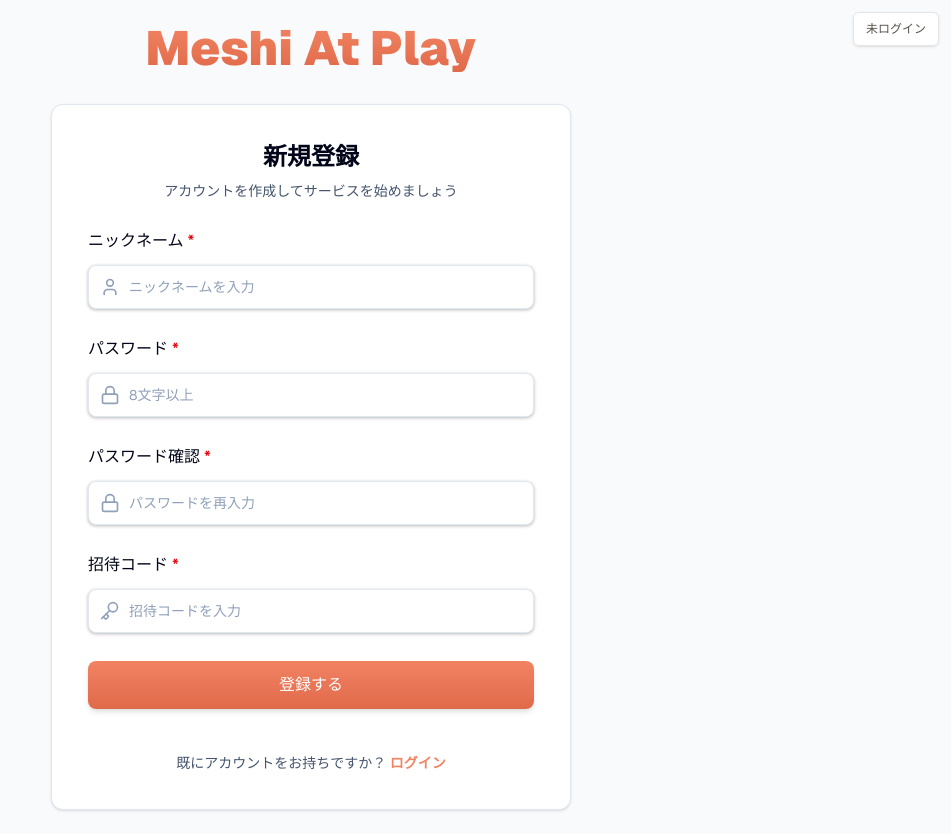
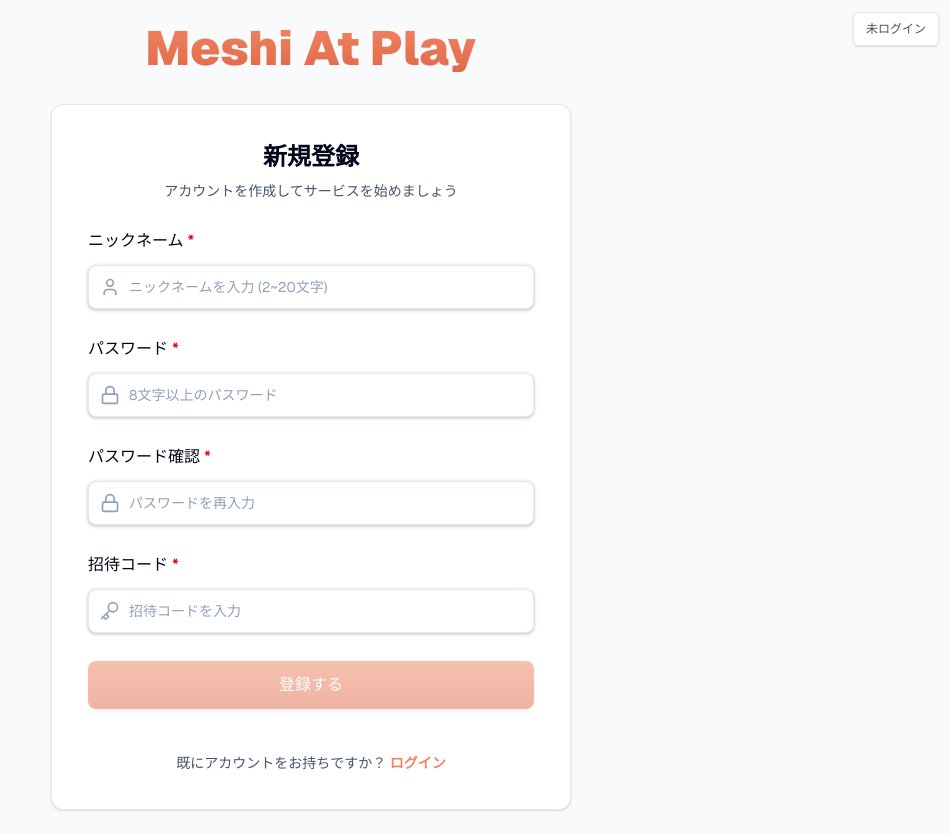
Before and after one commit to dayannne/day-meshi-at-p-next, a Next.js app: page /signup in a window 1280 px wide. Shown: the whole page, without its empty margins (329-1280 px from the left). Built offline with nearby package versions, Linux system fonts and the light colour scheme; no server answers.

Commit message:
update: Enhance auth form validation and state management - Refine validation rules for nickname and password. - Implement proactive nickname duplication check. - Separate schema definitions and logic for client/server use. - Add client-side Zod validation and local state management in SignupForm.

```diff
--- a/src/features/auth/components/SignupForm.tsx
+++ b/src/features/auth/components/SignupForm.tsx
@@ -1,10 +1,11 @@
 "use client";
 
 import Link from "next/link";
-import { useActionState } from "react";
+import { useActionState, useState, useTransition } from "react";
 import { User, Lock, Key } from "lucide-react";
 
-import { signupWithInviteAction } from "../actions";
+import { signupWithInviteAction, AuthActionState } from "../actions";
+import { signupWithInviteSchema } from "../schema";
 import { Button } from "@/components/ui/Button";
 import { Input } from "@/components/ui/Input";
 import { FormItem, FormLabel, FormControl, FormMessage } from "@/components/ui/Form";
@@ -14,15 +15,57 @@ type SignupFormProps = {
 };
 
 export function SignupForm({ initialInviteCode = "" }: SignupFormProps) {
-  const [state, formAction, isPending] = useActionState(signupWithInviteAction, {});
-  const nicknameError = state?.fieldErrors?.nickname?.[0];
-  const passwordError = state?.fieldErrors?.password?.[0];
-  const confirmPasswordError = state?.fieldErrors?.confirmPassword?.[0];
-  const inviteCodeError = state?.fieldErrors?.inviteCode?.[0];
+  const [state, formAction] = useActionState(signupWithInviteAction, {});
+  const [isPending, startTransition] = useTransition();
+
+  const [clientErrors, setClientErrors] = useState<Record<string, string[]>>({});
+
+  const [formData, setFormData] = useState({
+    nickname: "",
+    password: "",
+    confirmPassword: "",
+    inviteCode: initialInviteCode,
+  });
+
+  const getErrorMessage = (fieldName: string): string | undefined => {
+    const serverFieldErrors = state?.fieldErrors as
+      | Record<string, string[] | undefined>
+      | undefined;
+    const serverFieldError = serverFieldErrors?.[fieldName]?.[0];
+    return clientErrors[fieldName]?.[0] || serverFieldError;
+  };
+
+  const isFormEmpty =
+    !formData.nickname || !formData.password || !formData.confirmPassword || !formData.inviteCode;
+
+  const handleInputChange = (e: React.ChangeEvent<HTMLInputElement>) => {
+    const { name, value } = e.target;
+    setFormData((prev) => ({ ...prev, [name]: value }));
+    if (clientErrors[name]) {
+      setClientErrors((prev) => ({ ...prev, [name]: [] }));
+    }
+  };
+
+  const handleAction = async (rawFormData: FormData) => {
+    setClientErrors({});
+
+    const data = Object.fromEntries(rawFormData);
+    const result = signupWithInviteSchema.safeParse(data);
+
+    if (!result.success) {
+      const formattedErrors = result.error.flatten().fieldErrors;
+      setClientErrors(formattedErrors as Record<string, string[]>);
+      return;
+    }
+
+    startTransition(() => {
+      formAction(rawFormData);
+    });
+  };
 
   return (
     <div className="rounded-xl border border-slate-200 bg-white p-9 shadow-sm">
-      <form action={formAction} className="flex flex-col gap-7" noValidate>
+      <form action={handleAction} className="flex flex-col gap-7" noValidate>
         <div>
           <h2 className="text-center text-2xl font-bold text-slate-950">新規登録</h2>
           <p className="mt-2 text-center text-sm text-slate-600">
@@ -40,14 +83,15 @@ export function SignupForm({ initialInviteCode = "" }: SignupFormProps) {
               name="nickname"
               type="text"
               autoComplete="nickname"
-              defaultValue={state?.values?.nickname}
-              aria-invalid={!!nicknameError}
+              value={formData.nickname}
+              aria-invalid={!!getErrorMessage("nickname")}
               leftIcon={User}
-              placeholder="ニックネームを入力"
+              placeholder="ニックネームを入力 (2~20文字)"
               required
+              onChange={handleInputChange}
             />
           </FormControl>
-          <FormMessage>{nicknameError}</FormMessage>
+          <FormMessage>{getErrorMessage("nickname")}</FormMessage>
         </FormItem>
 
         <FormItem>
@@ -60,13 +104,15 @@ export function SignupForm({ initialInviteCode = "" }: SignupFormProps) {
               name="password"
               type="password"
               autoComplete="new-password"
-              aria-invalid={!!passwordError}
+              value={formData.password}
+              aria-invalid={!!getErrorMessage("password")}
               leftIcon={Lock}
-              placeholder="8文字以上"
+              placeholder="8文字以上のパスワード"
               required
+              onChange={handleInputChange}
             />
           </FormControl>
-          <FormMessage>{passwordError}</FormMessage>
+          <FormMessage>{getErrorMessage("password")}</FormMessage>
         </FormItem>
 
         <FormItem>
@@ -79,13 +125,15 @@ export function SignupForm({ initialInviteCode = "" }: SignupFormProps) {
               name="confirmPassword"
               type="password"
               autoComplete="new-password"
-              aria-invalid={!!confirmPasswordError}
+              value={formData.confirmPassword}
+              aria-invalid={!!getErrorMessage("confirmPassword")}
               leftIcon={Lock}
               placeholder="パスワードを再入力"
               required
+              onChange={handleInputChange}
             />
           </FormControl>
-          <FormMessage>{confirmPasswordError}</FormMessage>
+          <FormMessage>{getErrorMessage("confirmPassword")}</FormMessage>
         </FormItem>
 
         <FormItem>
@@ -97,19 +145,20 @@ export function SignupForm({ initialInviteCode = "" }: SignupFormProps) {
               variant="auth"
               name="inviteCode"
               type="text"
-              defaultValue={state?.values?.inviteCode ?? initialInviteCode}
-              aria-invalid={!!inviteCodeError}
+              value={formData.inviteCode}
+              aria-invalid={!!getErrorMessage("inviteCode")}
               leftIcon={Key}
               placeholder="招待コードを入力"
               required
+              onChange={handleInputChange}
             />
           </FormControl>
-          <FormMessage>{inviteCodeError}</FormMessage>
+          <FormMessage>{getErrorMessage("inviteCode")}</FormMessage>
         </FormItem>
 
         {state?.error ? <p className="text-sm font-medium text-red-600">{state.error}</p> : null}
 
-        <Button type="submit" className="w-full" disabled={isPending}>
+        <Button type="submit" className="w-full" disabled={isPending || isFormEmpty}>
           {isPending ? "登録中..." : "登録する"}
         </Button>
 
```
